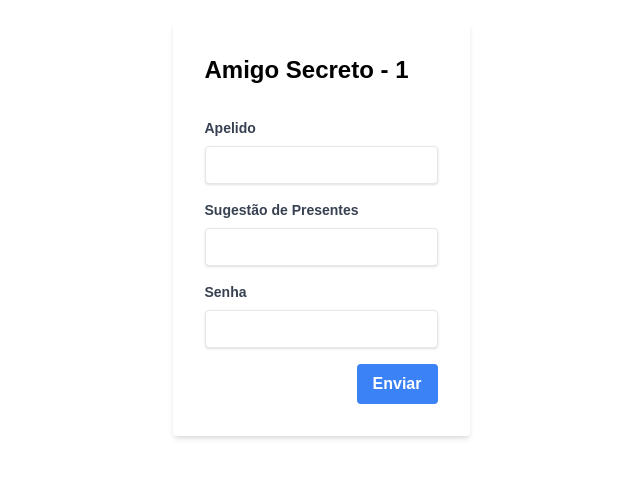
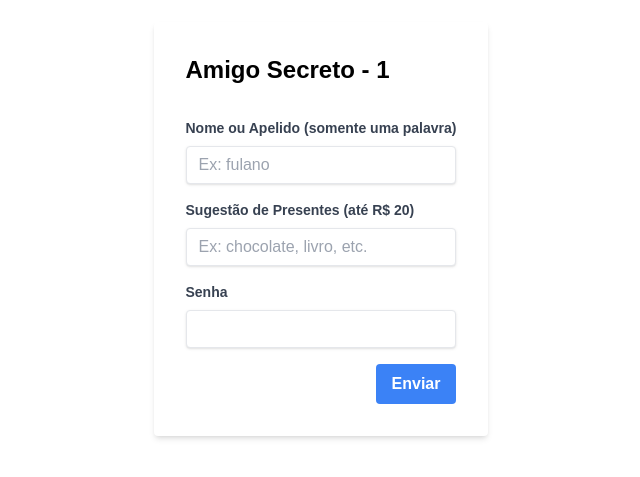
Before and after one commit to joismar/amigo-secreto, a Next.js app: page /evento/1 in a window 1280 px wide. Shown: the part 163-640 px from the top of the page, without its empty margins (319-959 px from the left). Built offline with nearby package versions, Linux system fonts and the light colour scheme; no server answers; the database is empty.

Commit message:
refactor: some refactors

```diff
--- a/src/pages/evento/[id].tsx
+++ b/src/pages/evento/[id].tsx
@@ -42,9 +42,10 @@ export default function Cadastro({ participants }: { participants: Participant[]
         <form className="bg-white shadow-md rounded px-8 py-8 mb-4" onSubmit={handleSubmit}>
           <h1 className="text-black text-2xl font-bold mb-8">Amigo Secreto - {id}</h1>
           <div className="mb-4">
-            <label className="block text-gray-700 text-sm font-bold mb-2">Apelido</label>
+            <label className="block text-gray-700 text-sm font-bold mb-2">Nome ou Apelido (somente uma palavra)</label>
             <input
               type="text"
+              placeholder="Ex: fulano"
               value={nickname}
               onChange={(e) => {
                 e.target.value = e.target.value.toLowerCase().replace(/\s/g, '');
@@ -54,8 +55,9 @@ export default function Cadastro({ participants }: { participants: Participant[]
             />
           </div>
           <div className="mb-4">
-            <label className="block text-gray-700 text-sm font-bold mb-2">Sugestão de Presentes</label>
+            <label className="block text-gray-700 text-sm font-bold mb-2">Sugestão de Presentes (até R$ 20)</label>
             <input
+              placeholder="Ex: chocolate, livro, etc."
               type="text"
               value={suggestion}
               onChange={(e) => setSuggestion(e.target.value)}
--- a/src/pages/index.tsx
+++ b/src/pages/index.tsx
@@ -24,7 +24,7 @@ export default function Home() {
           <button
             type="submit"
             className="bg-blue-500 hover:bg-blue-700 text-white font-bold py-2 px-4 rounded focus:outline-none focus:shadow-outline"
-            onClick={() => router.push("/novo")}
+            onClick={() => router.push("/evento")}
           >
             Entrar
           </button>
```
